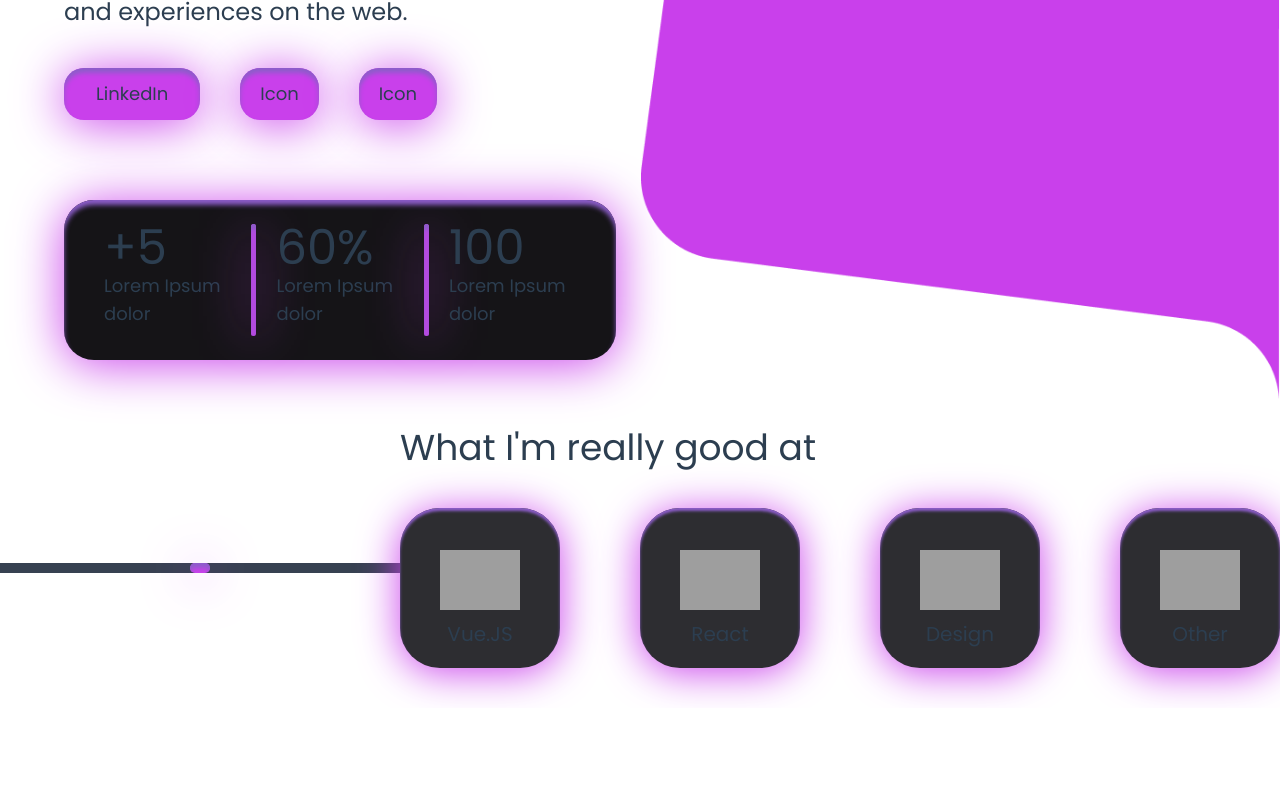
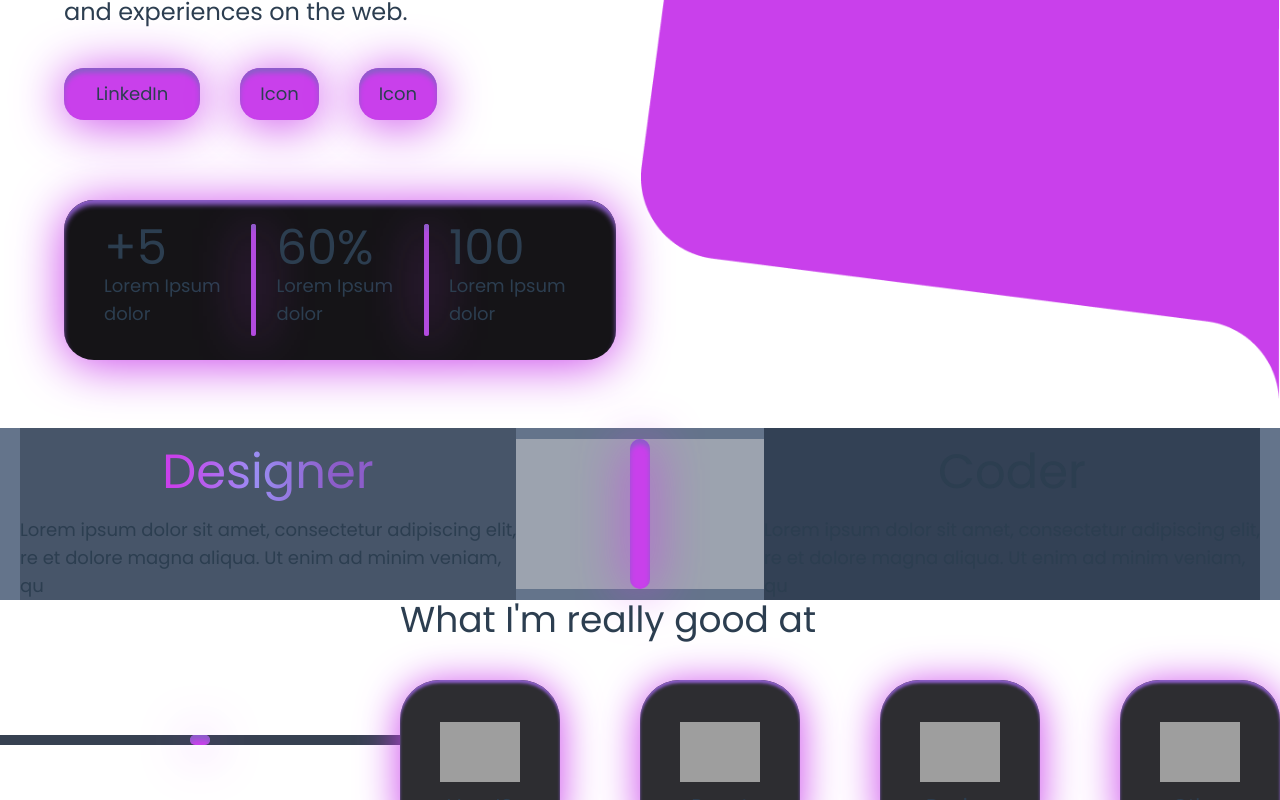
Before and after one commit to DanielCM2001/Portfolio-WebsiteV2, a Vue app: page / in a window 1280 px wide. Shown: the part 420-1220 px from the top of the page. Before the commit the page ends 1128 px from the top, so only its background shows below. Built offline with nearby package versions, Linux system fonts and the light colour scheme; grey boxes are pictures that could not be loaded.

Commit message:
Designer Coder

```diff
--- a/src/components/Banner.vue
+++ b/src/components/Banner.vue
@@ -55,7 +55,7 @@
           </div>
         </div>
       </div>
-      <div class="flex justify-end w-full lg:w-1/2">
+      <div class="flex justify-end w-full mt-20 md:mt-0 lg:w-1/2">
         <img
           src="../assets/img/BannerRectangle.png"
           alt="Banner image"
--- a/src/components/DesignerCoder.vue
+++ b/src/components/DesignerCoder.vue
@@ -0,0 +1,77 @@
+<template>
+  <div class="flex items-center justify-center w-full">
+    <!-- ============================================= -->
+    <div
+      class="items-center justify-center hidden bg-gray-400 sm:flex sm:w-2/4 md:hidden"
+    >
+      <div class="w-5 h-[10px] separatorBar"></div>
+    </div>
+    <!-- ============================================= -->
+
+    <div
+      class="flex flex-col items-center justify-center w-full max-w-screen-2xl bg-slate-500 md:flex-row"
+    >
+      <!-- Left Side -->
+      <div
+        class="flex flex-col items-center justify-center w-full bg-slate-600 md:w-2/5 md:ml-5"
+      >
+        <p class="py-5 text-5xl DesignerText">Designer</p>
+
+        <p class="text-lg">
+          Lorem ipsum dolor sit amet, consectetur adipiscing elit, re et dolore
+          magna aliqua. Ut enim ad minim veniam, qu
+        </p>
+      </div>
+
+      <!-- Midle bar -->
+      <div
+        class="items-center justify-center hidden bg-gray-400 md:flex md:w-1/5"
+      >
+        <div class="w-5 h-[150px] separatorBar"></div>
+      </div>
+      <!-- =========== -->
+
+      <!-- Right Side -->
+      <div
+        class="flex flex-col items-center justify-center w-full bg-slate-700 md:w-2/5 md:mr-5"
+      >
+        <p class="py-5 text-5xl">Coder</p>
+
+        <p class="text-lg">
+          Lorem ipsum dolor sit amet, consectetur adipiscing elit, re et dolore
+          magna aliqua. Ut enim ad minim veniam, qu
+        </p>
+      </div>
+    </div>
+  </div>
+</template>
+
+<script>
+export default {
+  setup() {
+    return {};
+  },
+};
+</script>
+
+<style scoped>
+.DesignerText {
+  background: linear-gradient(
+    91deg,
+    #c940eb 6.27%,
+    #9b8df3 43.87%,
+    #8c5dc9 80.87%
+  );
+  background-clip: text;
+  -webkit-background-clip: text;
+  -webkit-text-fill-color: transparent;
+}
+
+.separatorBar {
+  border-radius: 20px;
+  background: #c940eb;
+  box-shadow:
+    0px 5px 5px 0px #8c5dc9 inset,
+    0px 4px 50px 0px #c940eb;
+}
+</style>
--- a/src/views/HomeView.vue
+++ b/src/views/HomeView.vue
@@ -1,6 +1,7 @@
 <script setup>
 import TheNavBar from "../components/TheNavBar.vue";
 import Banner from "../components/Banner.vue";
+import DesignerCoder from "../components/DesignerCoder.vue";
 import Skills from "../components/Skills.vue";
 </script>
 
@@ -8,6 +9,7 @@ import Skills from "../components/Skills.vue";
   <main>
     <TheNavBar />
     <Banner />
+    <DesignerCoder />
     <Skills />
   </main>
 </template>
```
